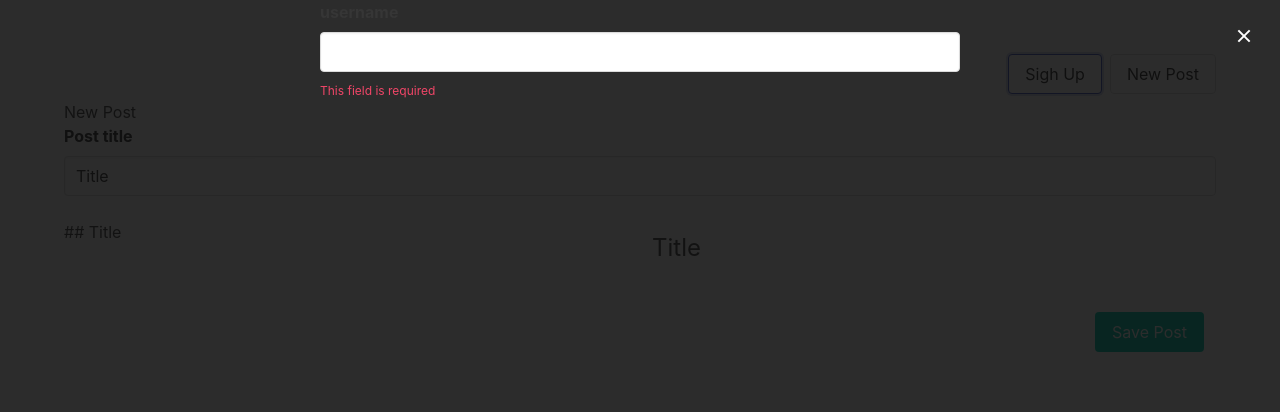
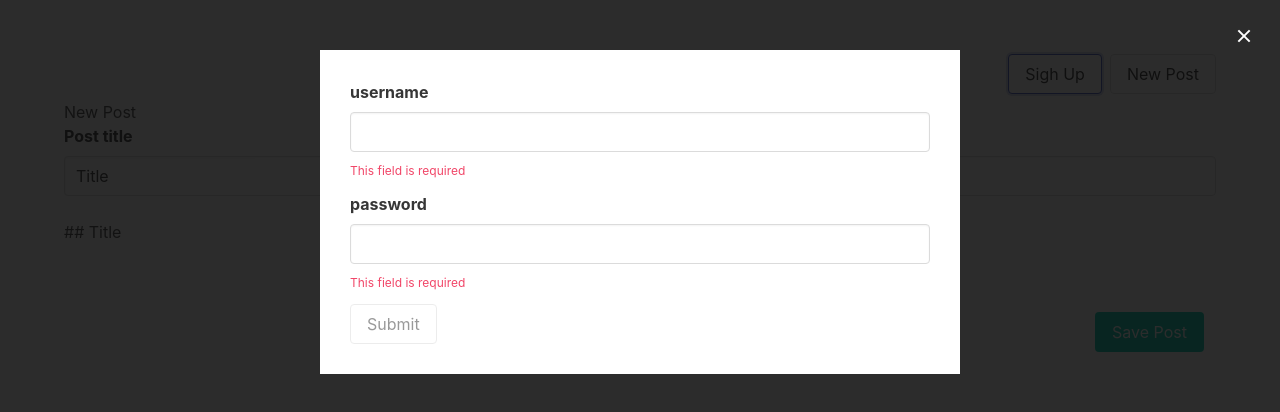
Before and after one commit to GabrielaMendes/vue-posts-page, a Vue app: page /posts/new in a window 1280 px wide. Both pictures are taken after a click on the button "Sigh Up". Shown: the top 412 px of the page. Built offline with nearby package versions, Linux system fonts and the light colour scheme.

Commit message:
feature: implemented signup form modal

```diff
--- a/src/components/FormInput.vue
+++ b/src/components/FormInput.vue
@@ -3,6 +3,7 @@ import { Status } from '../validation';
 
 defineProps<{
 	name: string;
+  type?: string;
 	modelValue: string;
   status: Status;
 }>();
@@ -22,7 +23,7 @@ function handleInput(e: Event) {
 		<div :for="name" class="label">{{ name }}</div>
 		<div class="control">
 			<input
-				type="text"
+				:type="type ? type : 'text'"
 				:id="name"
 				class="input"
 				:value="modelValue"
--- a/src/components/SignupForm.vue
+++ b/src/components/SignupForm.vue
@@ -1,14 +1,58 @@
 <script lang="ts" setup>
 import { ref, computed } from "vue";
 import { validate, lenth, required } from "../validation";
+import { useModal } from "../composables/modal";
+import { NewUser } from "../users";
 import FormInput from "./FormInput.vue";
 
 const username = ref("");
 const usernameStatus = computed(() => {
 	return validate(username.value, [required, lenth({ min: 5, max: 10 })]);
 });
+
+const password = ref("");
+const passwordStatus = computed(() => {
+	return validate(password.value, [required, lenth({ min: 8, max: 30 })]);
+});
+
+const isInvalid = computed(() => {
+  return !usernameStatus.value.valid || !passwordStatus.value.valid
+})
+
+const modal = useModal();
+
+function handleSubmit() {
+  if (isInvalid.value) {
+    return;
+  }
+
+	const newUser: NewUser = {
+    username: username.value,
+    password: password.value,
+  }
+
+  console.log(newUser)
+  modal.hideModal()
+}
 </script>
 
 <template>
-	<FormInput name="username" v-model="username" :status="usernameStatus" />
+	<form class="form" @submit.prevent="handleSubmit">
+		<FormInput name="username" v-model="username" :status="usernameStatus" />
+		<FormInput
+			name="password"
+			v-model="password"
+			type="password"
+			:status="passwordStatus"
+		/>
+		<button class="button" :disabled="isInvalid">Submit</button>
+	</form>
 </template>
+
+<style scoped>
+.form {
+	background: white;
+	padding: 30px;
+	margin-top: 50px;
+}
+</style>
--- /dev/null
+++ b/src/users.ts
@@ -0,0 +1,4 @@
+export interface NewUser {
+	username: string;
+	password: string;
+}
```
